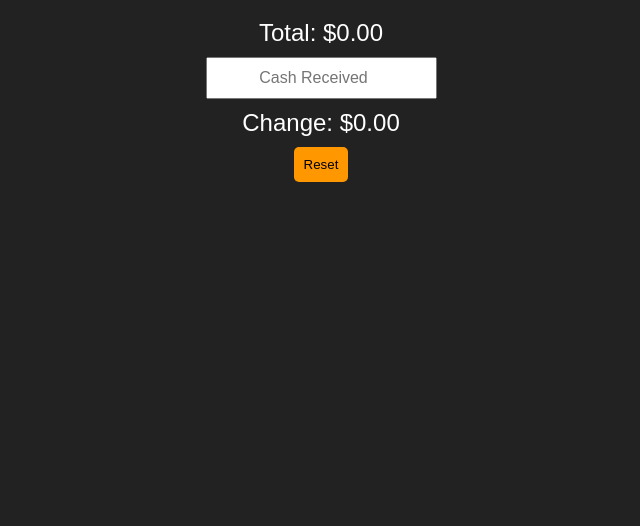
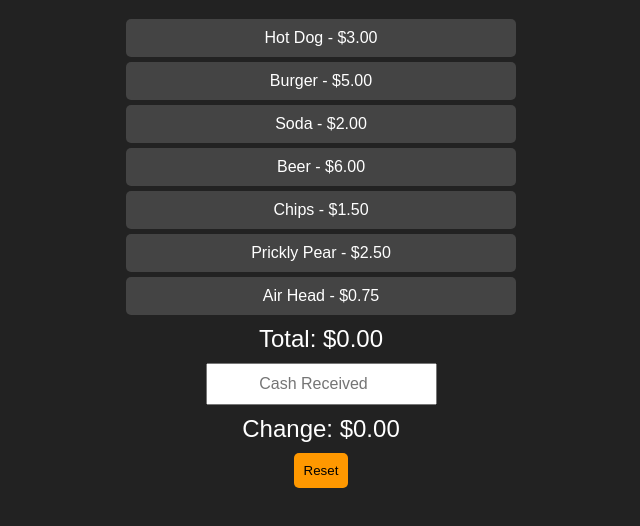
Before and after one commit to Gowron/cash-register-app, a plain HTML site: page index.html in a window 1280 px wide. Shown: the part 126-652 px from the top of the page, without its empty margins (319-959 px from the left). Drawn offline with Linux system fonts and the light colour scheme.

Commit message:
Update index.html

```diff
--- a/index.html
+++ b/index.html
@@ -30,9 +30,9 @@
             { name: "Burger", price: 5.00 },
             { name: "Soda", price: 2.00 },
             { name: "Beer", price: 6.00 },
-            { name: "Chips", price: 1.50 }
-            { name: "Prickly Pear", price: 2.50 }
-            {name: "Air Head", price: .75}
+            { name: "Chips", price: 1.50 },
+            { name: "Prickly Pear", price: 2.50 },
+            {name: "Air Head", price: .75},
         ];
 
         function renderItems() {
```
